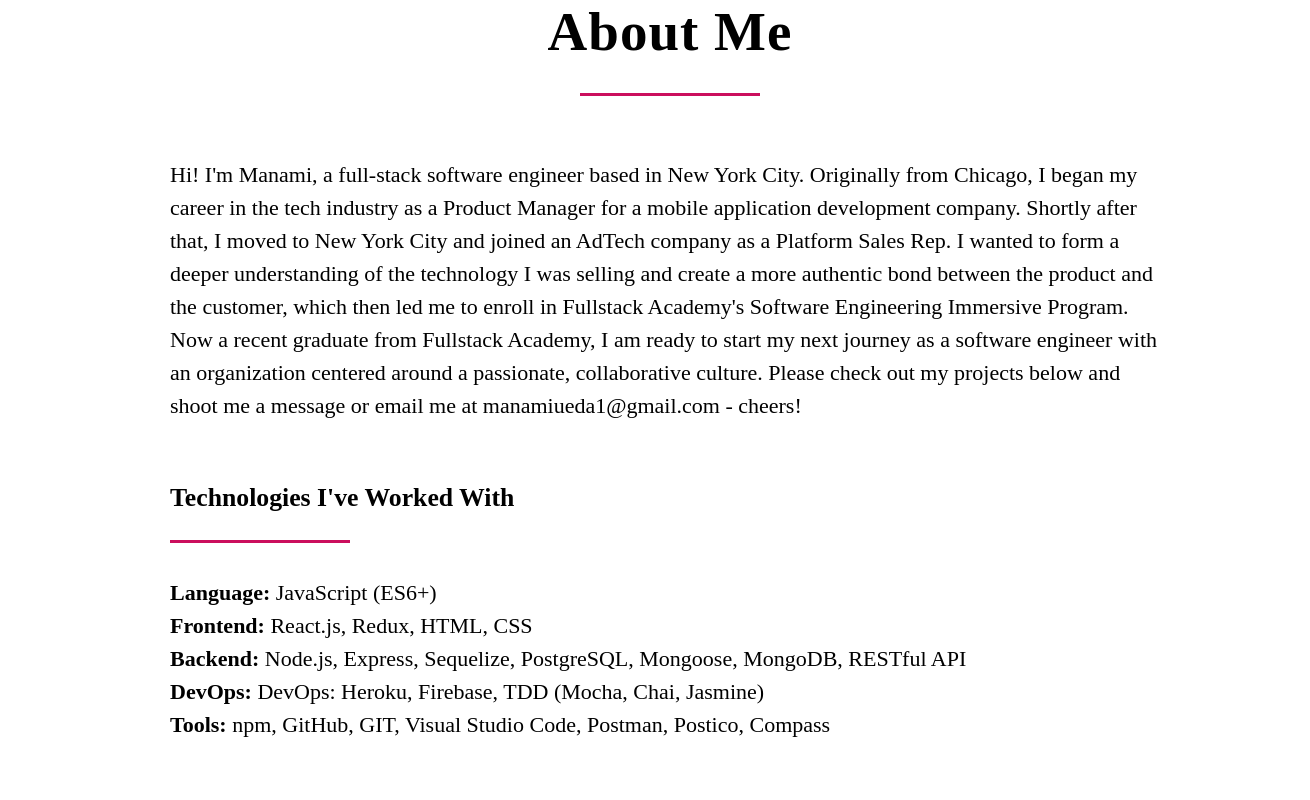
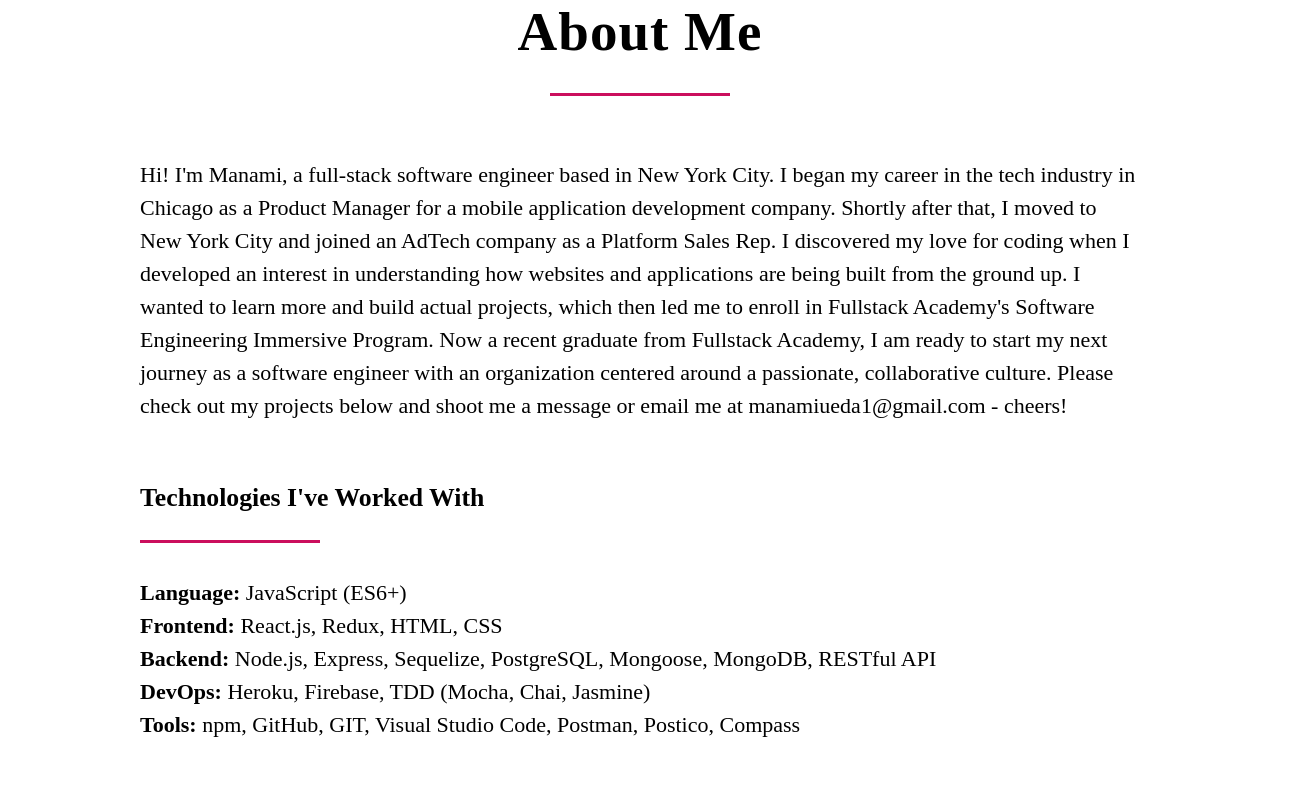
Before and after one commit to manamiueda1/manami-ueda, a React (Create React App) app: page / in a window 1280 px wide. Shown: the part 960-1760 px from the top of the page, 1310 px wide, since content can reach past the window. Built offline with nearby package versions, Linux system fonts and the light colour scheme.

Commit message:
samll changes

```diff
--- a/src/AboutMe.js
+++ b/src/AboutMe.js
@@ -10,18 +10,19 @@ function AboutMe() {
 
       <br></br>
       <p className="About-me-p">
-        Hi! I'm Manami, a full-stack software engineer based in New York City.
-        Originally from Chicago, I began my career in the tech industry as a
-        Product Manager for a mobile application development company. Shortly
-        after that, I moved to New York City and joined an AdTech company as a
-        Platform Sales Rep. I wanted to form a deeper understanding of the
-        technology I was selling and create a more authentic bond between the
-        product and the customer, which then led me to enroll in Fullstack
-        Academy's Software Engineering Immersive Program. Now a recent graduate
-        from Fullstack Academy, I am ready to start my next journey as a
-        software engineer with an organization centered around a passionate,
-        collaborative culture. Please check out my projects below and shoot me a
-        message or email me at manamiueda1@gmail.com - cheers!
+        Hi! I'm Manami, a full-stack software engineer based in New York City. I
+        began my career in the tech industry in Chicago as a Product Manager for
+        a mobile application development company. Shortly after that, I moved to
+        New York City and joined an AdTech company as a Platform Sales Rep. I
+        discovered my love for coding when I developed an interest in
+        understanding how websites and applications are being built from the
+        ground up. I wanted to learn more and build actual projects, which then
+        led me to enroll in Fullstack Academy's Software Engineering Immersive
+        Program. Now a recent graduate from Fullstack Academy, I am ready to
+        start my next journey as a software engineer with an organization
+        centered around a passionate, collaborative culture. Please check out my
+        projects below and shoot me a message or email me at
+        manamiueda1@gmail.com - cheers!
         <br></br>
         <br></br>
         <h3>Technologies I've Worked With</h3>
@@ -34,8 +35,7 @@ function AboutMe() {
         <strong>Backend:</strong> Node.js, Express, Sequelize, PostgreSQL,
         Mongoose, MongoDB, RESTful API
         <br></br>
-        <strong>DevOps:</strong> DevOps: Heroku, Firebase, TDD (Mocha, Chai,
-        Jasmine)
+        <strong>DevOps:</strong> Heroku, Firebase, TDD (Mocha, Chai, Jasmine)
         <br></br>
         <strong>Tools:</strong> npm, GitHub, GIT, Visual Studio Code, Postman,
         Postico, Compass
--- a/src/App.css
+++ b/src/App.css
@@ -7,8 +7,8 @@
   display: flex;
   flex-direction: column;
   justify-content: center;
-  margin-left: 30px;
-  margin-right: 30px;
+  margin-left: auto;
+  margin-right: auto;
 }
 
 #Intro {
--- a/src/ContactMe.js
+++ b/src/ContactMe.js
@@ -1,6 +1,5 @@
 import React from "react";
 import "./App.css";
-// import formFunc from "./functions/formFunc.js";
 
 function ContactMe() {
   return (
--- a/src/Projects.js
+++ b/src/Projects.js
@@ -65,10 +65,11 @@ function Projects() {
 
           <div className="Image-description">
             <p>
-              Image-to-Voice is a progressive-web-app that allows an image with
-              text to turn into audio. Upload an image with text, and the app
-              will read it out loud to you. You can also pause and re-play the
-              audio. This app was created in 2 days during a solo hack-a-thon.
+              Image-to-Voice is a progressive web application that allows an
+              image with text to turn into audio. Upload an image with text, and
+              the app will read it out loud to you. You can also pause and
+              re-play the audio. This app was created in 2 days during a solo
+              hack-a-thon.
               <br></br>
               <h4>Technologies Used:</h4>
               <div class="Short-bar"></div>
@@ -106,8 +107,9 @@ function Projects() {
             <p>
               Car-Ify is an e-commerce website for buying cars. It allows you to
               filter your search, find your favorite cars and add them to your
-              cart. You can either check out as a guest or sign in and view your
-              order history.
+              cart. You can either checkout as a guest, or sign up, create an
+              account and checkout your cart. If you choose the latter, you'll
+              be able to log into your account later and see your order history.
               <br></br>
               <h4>Technologies Used:</h4>
               <div class="Short-bar"></div>
```
Also changed, not shown: 12 other files (tests, documents, lock files or other folders).
